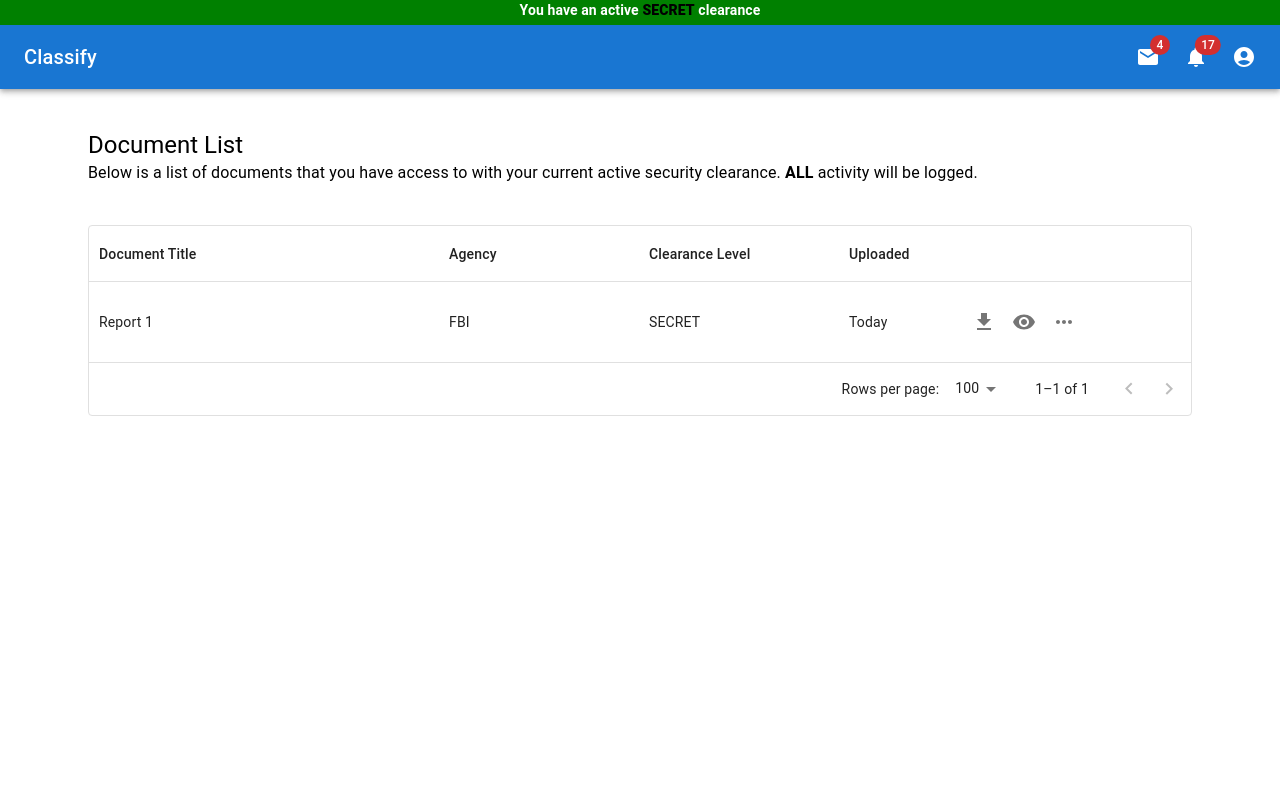
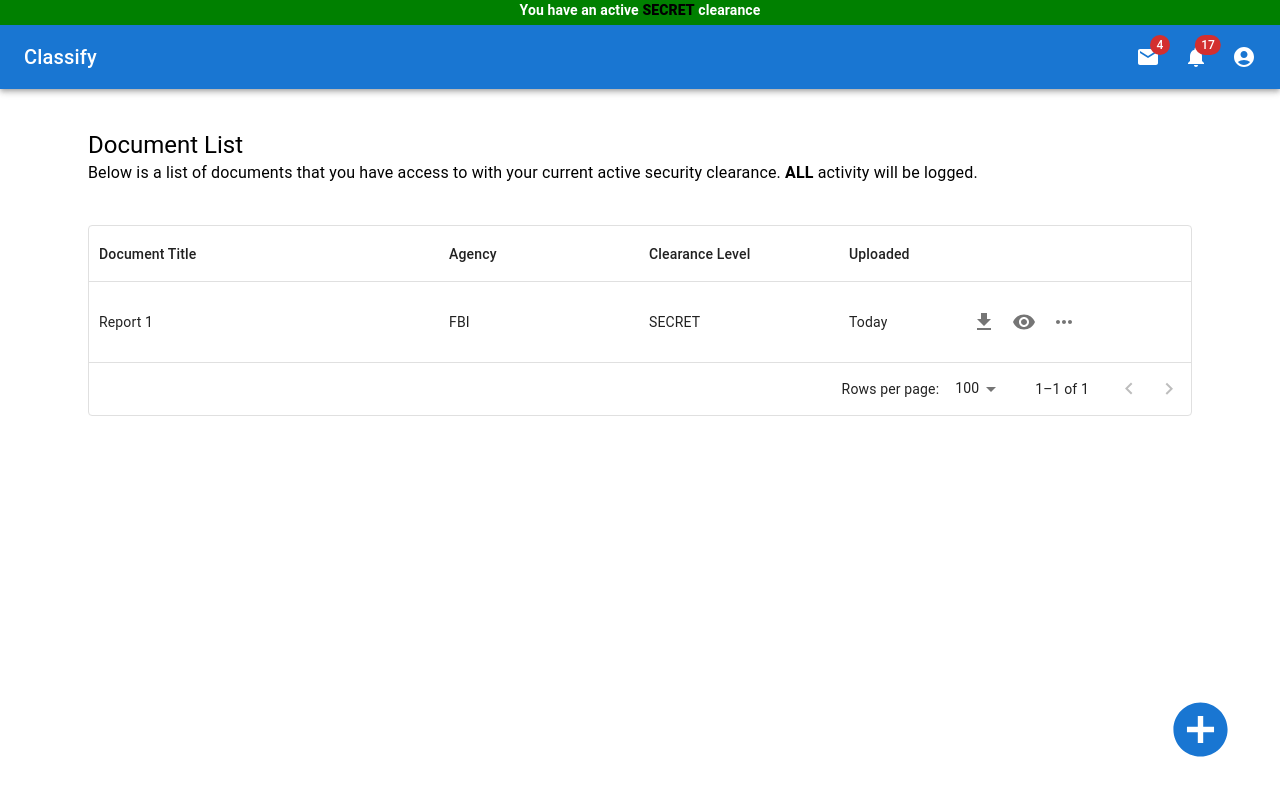
Before and after one commit to ConnorKeithCK/classify-client, a React (Create React App) app: page /home in a window 1280 px wide. Shown: the top 796 px of the page. Built offline with nearby package versions, Linux system fonts and the light colour scheme.

Commit message:
upload document modal and more doc page work

```diff
--- a/package.json
+++ b/package.json
@@ -5,7 +5,7 @@
   "dependencies": {
     "@emotion/react": "^11.8.1",
     "@emotion/styled": "^11.8.1",
-    "@mui/icons-material": "^5.4.2",
+    "@mui/icons-material": "^5.5.1",
     "@mui/material": "^5.4.2",
     "@mui/x-data-grid": "^5.5.1",
     "@testing-library/jest-dom": "^5.16.2",
--- /dev/null
+++ b/src/common/UploadDocumentModal.tsx
@@ -0,0 +1,14 @@
+import { Dialog, DialogTitle } from '@mui/material'
+import React from 'react'
+
+interface IUploadDocumentProps {
+    handleClose: any
+}
+
+export const UploadDocumentModal: React.FC<IUploadDocumentProps> = (props) => {
+    return (
+        <Dialog open={true} onClose={props.handleClose}>
+            <DialogTitle>Upload a new document</DialogTitle>
+        </Dialog>
+    )
+}
--- a/src/pages/Home.tsx
+++ b/src/pages/Home.tsx
@@ -1,10 +1,14 @@
-import { Container, Typography } from '@mui/material';
-import React from 'react';
+import { AddCircle } from '@mui/icons-material';
+import { Button, Container, IconButton, Tooltip, Typography } from '@mui/material';
+import React, { useState } from 'react';
 import DocumentsTable from '../common/Documents';
+import { UploadDocumentModal } from '../common/UploadDocumentModal';
 
 interface HomePageProps {}
 
 const HomePage: React.FC<HomePageProps> = () => {
+  const [uploadDocumentModal, setUploadDocumentModal] = useState(false)
+
   return (
     <Container sx={{width: '90%', height: '100%'}}>
       <Typography sx={{textAlign: 'left', marginTop: 5}} variant={'h5'}>Document List</Typography>
@@ -13,6 +17,19 @@ const HomePage: React.FC<HomePageProps> = () => {
           <span style={{fontWeight: 'bolder'}}> ALL</span> activity will be logged.
         </Typography>
       <DocumentsTable />
+      <Container sx={{position: 'fixed', left: 600, bottom: 30}}>
+        <Tooltip title={<h1 style={{ fontSize: 14}}>Upload a new document</h1>} placement='top' arrow>
+          <div>
+            <IconButton onClick={() => setUploadDocumentModal(true)}>
+              <AddCircle color="primary" sx={{ fontSize: 65, alignSelf: 'center' }}/>
+            </IconButton>
+          </div>
+        </Tooltip>
+      </Container>
+
+      {uploadDocumentModal && (<UploadDocumentModal handleClose={() => setUploadDocumentModal(false)}></UploadDocumentModal>)}
+
+
     </Container>
     )
 };
```
Also changed, not shown: 1 other file (tests, documents, lock files or other folders).
